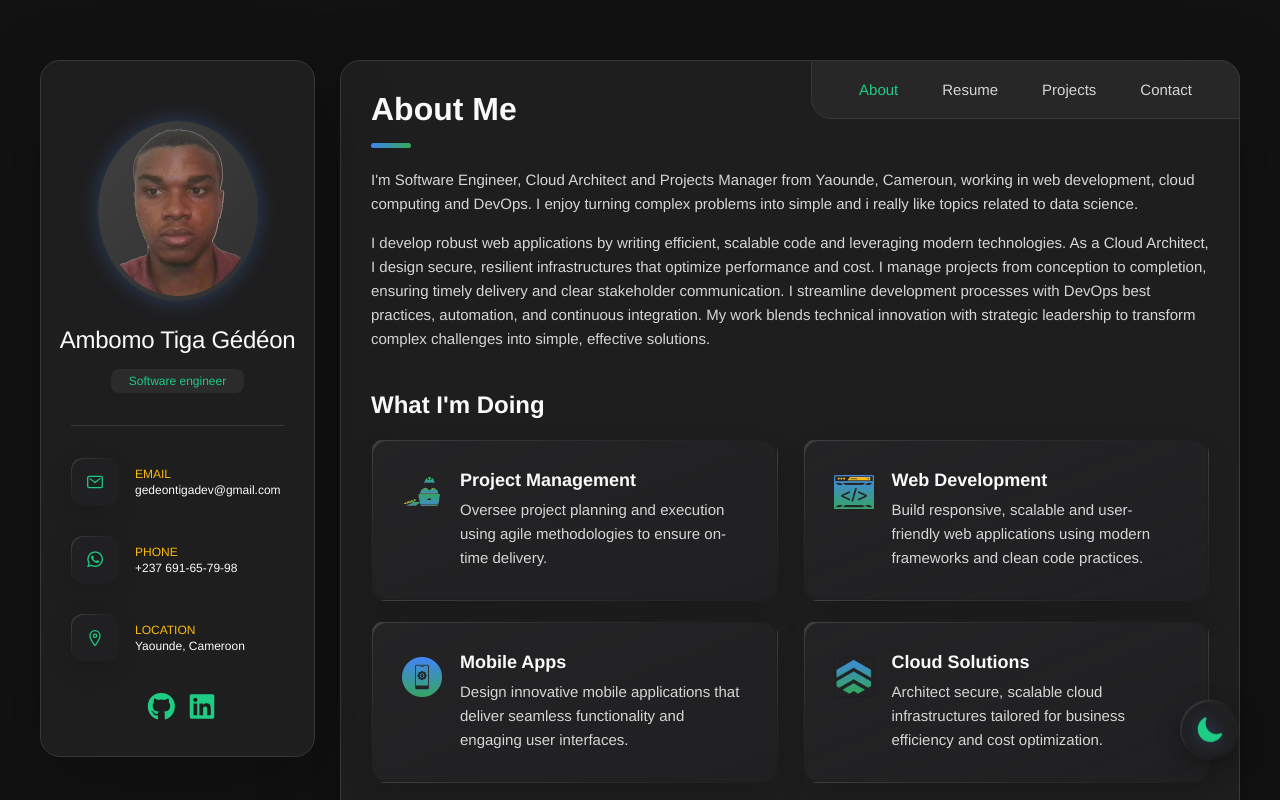
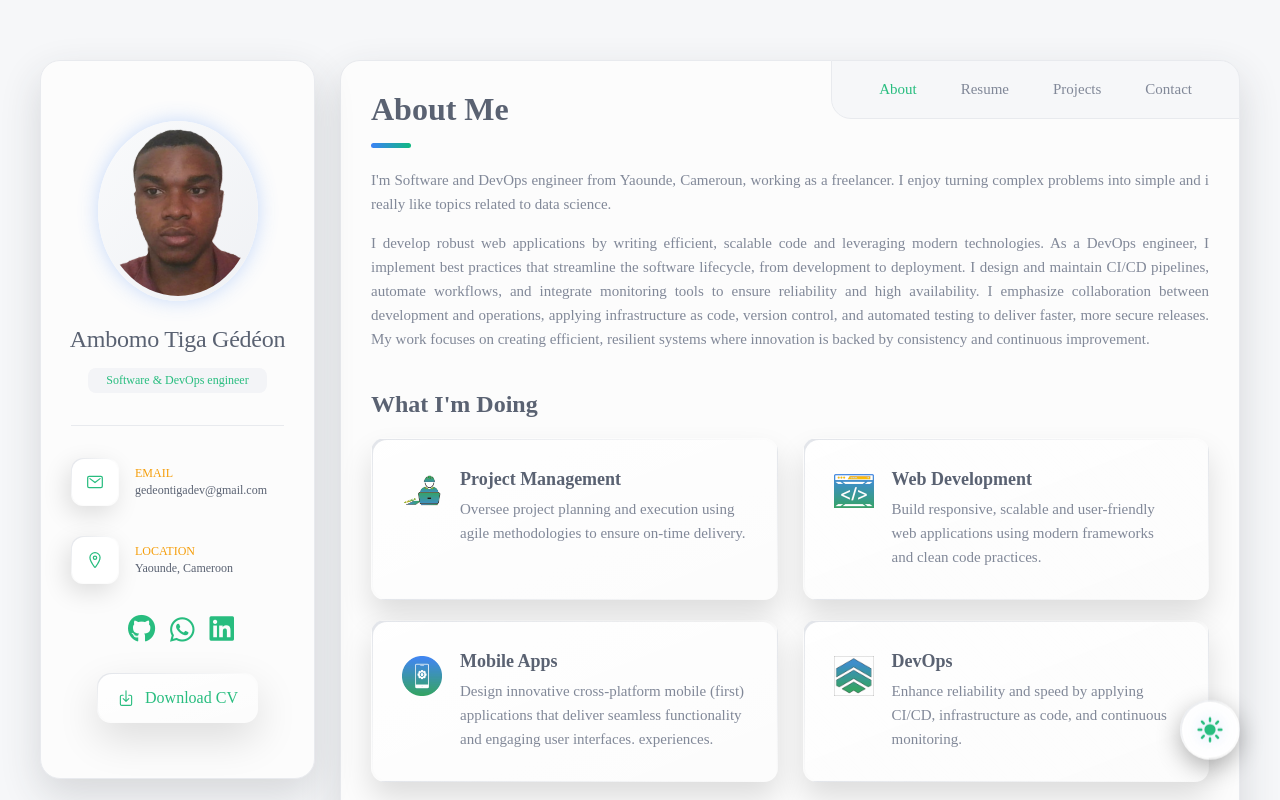
Before and after one commit to gedeontiga/gedeontiga-portfolio, a plain HTML site: page index.html in a window 1280 px wide. Both pictures are taken after a click on the button "Toggle theme". Shown: the top 800 px of the page. Drawn offline with nearby package versions, Linux system fonts and the light colour scheme.

Commit message:
Fix theme switching issues

```diff
--- a/assets/css/style.css
+++ b/assets/css/style.css
@@ -68,7 +68,7 @@
    * typography
    */
   /* font-family */
-  --ff-franklin: "Franklin Gothic Medium", "Arial Narrow", Arial, sans-serif;
+  --ff-franklin: "Times New Roman", Times, serif;
 
   /* font-size */
   --fs-1: 24px;
@@ -102,54 +102,77 @@
   --transition-2: 0.5s ease-in-out;
 }
 
-/* Light Theme */
 [data-theme="light"] {
-  /* gradient */
+  /**  * Page and Card Backgrounds - Soft, Modern Palette  * Warm off-white background with crisp white cards for depth  */
+  --smoky-black: hsl(210, 20%, 97%);
+  --eerie-black-1: hsl(0, 0%, 100%);
+  --eerie-black-2: hsl(0, 0%, 99%);
+  /**  * Text Colors - Softer & More Comfortable  * Reduced contrast for easier reading  */
+  --white-1: hsl(220, 15%, 35%);
+  --white-2: hsl(220, 12%, 40%);
+  --light-gray: hsl(220, 10%, 55%);
+  --light-gray-70: hsla(220, 10%, 55%, 0.75);
+  /**  * Accent Colors - Vibrant & Modern  */
+  --blue-green: hsl(155, 65%, 45%);
+  --primary-color: #3b82f6;
+  --secondary-color: #10b981;
+  --accent-color: #f59e0b;
+  --hover-color: #ef4444;
+  /**  * Borders and Gradients - Refined & Subtle  */
+  --jet: hsl(220, 15%, 92%);
+  --onyx: hsl(220, 20%, 96%);
+  --border-gradient-onyx: linear-gradient(
+    to bottom right,
+    hsl(220, 15%, 90%) 0%,
+    hsla(220, 15%, 90%, 0) 50%
+  );
   --bg-gradient-onyx: linear-gradient(
     to bottom right,
-    hsl(0, 0%, 95%) 3%,
-    hsl(0, 0%, 90%) 97%
+    hsl(210, 25%, 98%) 3%,
+    hsl(220, 20%, 95%) 97%
   );
   --bg-gradient-jet: linear-gradient(
       to bottom right,
-      hsla(0, 0%, 98%, 0.8) 0%,
-      hsla(0, 0%, 95%, 0) 100%
+      hsla(220, 25%, 100%, 0.9) 0%,
+      hsla(220, 20%, 98%, 0) 100%
     ),
-    hsl(0, 0%, 96%);
+    hsl(0, 0%, 99%);
   --bg-gradient-yellow-1: linear-gradient(
     to bottom right,
-    hsl(45, 100%, 71%) 0%,
-    hsla(36, 100%, 69%, 0) 50%
+    hsl(45, 95%, 65%) 0%,
+    hsla(36, 95%, 65%, 0) 50%
   );
   --bg-gradient-yellow-2: linear-gradient(
       135deg,
-      hsla(45, 100%, 71%, 0.4) 0%,
-      hsla(35, 100%, 68%, 0) 59.86%
+      hsla(45, 95%, 70%, 0.35) 0%,
+      hsla(35, 95%, 68%, 0) 59.86%
     ),
-    hsl(0, 0%, 96%);
-  --border-gradient-onyx: linear-gradient(
-    to bottom right,
-    hsl(0, 0%, 85%) 0%,
-    hsla(0, 0%, 85%, 0) 50%
-  );
-
-  /* solid */
-  --jet: hsl(0, 0%, 85%);
-  --onyx: hsl(0, 0%, 92%);
-  --eerie-black-1: hsl(0, 0%, 96%);
-  --eerie-black-2: hsl(0, 0%, 98%);
-  --smoky-black: hsl(0, 0%, 100%);
-  --white-1: hsl(0, 0%, 10%);
-  --white-2: hsl(0, 0%, 15%);
-  --light-gray: hsl(0, 0%, 30%);
-  --light-gray-70: hsla(0, 0%, 30%, 0.7);
-
-  /* shadow */
-  --shadow-1: -4px 8px 24px hsla(0, 0%, 0%, 0.08);
-  --shadow-2: 0 16px 30px hsla(0, 0%, 0%, 0.08);
-  --shadow-3: 0 16px 40px hsla(0, 0%, 0%, 0.08);
-  --shadow-4: 0 25px 50px hsla(0, 0%, 0%, 0.06);
-  --shadow-5: 0 24px 80px hsla(0, 0%, 0%, 0.1);
+    hsl(220, 20%, 98%);
+  --text-gradient-blue: linear-gradient(to right, #3b82f6, #10b981);
+  /**  * Shadows - Elegant & Layered  */
+  --shadow-1: 0 2px 8px hsla(220, 15%, 20%, 0.08);
+  --shadow-2: 0 4px 16px hsla(220, 15%, 20%, 0.1);
+  --shadow-3: 0 8px 24px hsla(220, 15%, 20%, 0.12);
+  --shadow-4: 0 12px 32px hsla(220, 15%, 20%, 0.14);
+  --shadow-5: 0 16px 40px hsla(220, 15%, 20%, 0.16);
+}
+
+.cv-btn {
+  margin-top: 15px; /* Adds some space above the button */
+  width: 100%;
+  justify-content: center;
+}
+
+.cv-btn ion-icon {
+  font-size: 18px; /* Matches the contact form button icon */
+}
+
+/* Make it look good on larger screens */
+@media (min-width: 1250px) {
+  .cv-btn {
+    margin: 25px auto; /* Center it nicely in the sidebar */
+    width: 80%;
+  }
 }
 
 /*-----------------------------------*\ #RESET
@@ -219,6 +242,7 @@ html {
 
 body {
   background: var(--smoky-black);
+  /* font-family: "Times New Roman", Times, serif; */
 }
 
 /*-----------------------------------*\
@@ -660,7 +684,7 @@ main {
   bottom: 0;
   left: 0;
   width: 100%;
-  background: hsla(240, 1%, 17%, 0.75);
+  background: var(--smoky-black);
   backdrop-filter: blur(10px);
   border: 1px solid var(--jet);
   border-radius: 12px 12px 0 0;
@@ -747,7 +771,7 @@ main {
 
 /* Enhanced About Section */
 .about-text p {
-  animation: fadeIn var(--transition-medium);
+  animation: fadeIn var(--transition-slow) forwards;
   animation-fill-mode: both;
 }
 
@@ -903,6 +927,7 @@ main {
   font-size: var(--fs-6);
   font-weight: var(--fw-300);
   line-height: 1.6;
+  text-align: justify;
 }
 
 .about-text p {
--- a/index.html
+++ b/index.html
@@ -23,6 +23,46 @@
       rel="stylesheet"
       href="https://cdnjs.cloudflare.com/ajax/libs/font-awesome/6.7.2/css/all.min.css"
     />
+    <script
+      type="module"
+      src="https://unpkg.com/ionicons@5.5.2/dist/ionicons/ionicons.esm.js"
+    ></script>
+    <script
+      nomodule
+      src="https://unpkg.com/ionicons@5.5.2/dist/ionicons/ionicons.js"
+    ></script>
+
+    <script>
+      document.addEventListener("DOMContentLoaded", function () {
+        const themeToggle = document.getElementById("themeToggle");
+        const moonIcon = document.getElementById("moonIcon");
+        const sunIcon = document.getElementById("sunIcon");
+        const html = document.documentElement;
+
+        // Check for saved theme preference or default to 'dark'
+        const currentTheme = localStorage.getItem("theme") || "dark";
+        html.setAttribute("data-theme", currentTheme);
+
+        // Update icon based on current theme
+        if (currentTheme === "light") {
+          moonIcon.classList.remove("active");
+          sunIcon.classList.add("active");
+        }
+
+        // Toggle theme
+        themeToggle.addEventListener("click", function () {
+          const theme = html.getAttribute("data-theme");
+          const newTheme = theme === "dark" ? "light" : "dark";
+
+          html.setAttribute("data-theme", newTheme);
+          localStorage.setItem("theme", newTheme);
+
+          // Toggle icons
+          moonIcon.classList.toggle("active");
+          sunIcon.classList.toggle("active");
+        });
+      });
+    </script>
 
     <!--
     - google font link
@@ -71,7 +111,7 @@
           <div class="info-content">
             <h1 class="name" title="Richard hanrick">Ambomo Tiga Gédéon</h1>
 
-            <p class="title">Software engineer</p>
+            <p class="title">Software & DevOps engineer</p>
           </div>
 
           <button class="info_more-btn" data-sidebar-btn>
@@ -103,20 +143,6 @@
 
             <li class="contact-item">
               <div class="icon-box">
-                <i class="fab fa-whatsapp"></i>
-              </div>
-
-              <div class="contact-info">
-                <p class="contact-title">Phone</p>
-
-                <a href="https://wa.me/1237691657998" class="contact-link"
-                  >+237 691-65-79-98</a
-                >
-              </div>
-            </li>
-
-            <li class="contact-item">
-              <div class="icon-box">
                 <ion-icon name="location-outline"></ion-icon>
               </div>
 
@@ -138,6 +164,12 @@
             </li>
 
             <li class="social-item">
+              <a href="https://wa.me/1237691657998" class="contact-link"
+                ><i class="fab fa-whatsapp"></i
+              ></a>
+            </li>
+
+            <li class="social-item">
               <a
                 href="www.linkedin.com/in/gedeon-tiga-9a32b3296"
                 class="social-link"
@@ -146,6 +178,10 @@
               </a>
             </li>
           </ul>
+          <a href="./assets/My_CV.pdf" class="form-btn cv-btn" download>
+            <ion-icon name="download-outline"></ion-icon>
+            <span>Download CV</span>
+          </a>
         </div>
       </aside>
 
@@ -189,22 +225,23 @@
 
           <section class="about-text">
             <p>
-              I'm Software Engineer, Cloud Architect and Projects Manager from
-              Yaounde, Cameroun, working in web development, cloud computing and
-              DevOps. I enjoy turning complex problems into simple and i really
-              like topics related to data science.
+              I'm Software and DevOps engineer from Yaounde, Cameroun, working
+              as a freelancer. I enjoy turning complex problems into simple and
+              i really like topics related to data science.
             </p>
 
             <p>
               I develop robust web applications by writing efficient, scalable
-              code and leveraging modern technologies. As a Cloud Architect, I
-              design secure, resilient infrastructures that optimize performance
-              and cost. I manage projects from conception to completion,
-              ensuring timely delivery and clear stakeholder communication. I
-              streamline development processes with DevOps best practices,
-              automation, and continuous integration. My work blends technical
-              innovation with strategic leadership to transform complex
-              challenges into simple, effective solutions.
+              code and leveraging modern technologies. As a DevOps engineer, I
+              implement best practices that streamline the software lifecycle,
+              from development to deployment. I design and maintain CI/CD
+              pipelines, automate workflows, and integrate monitoring tools to
+              ensure reliability and high availability. I emphasize
+              collaboration between development and operations, applying
+              infrastructure as code, version control, and automated testing to
+              deliver faster, more secure releases. My work focuses on creating
+              efficient, resilient systems where innovation is backed by
+              consistency and continuous improvement.
             </p>
           </section>
 
@@ -268,10 +305,9 @@
                   <h4 class="h4 service-item-title">Mobile apps</h4>
 
                   <p class="service-item-text">
-                    Design innovative mobile applications that deliver seamless
-                    functionality and engaging user interfaces.
-                    <!-- Leverage cross-platform development for efficient, feature-rich
-                    experiences. -->
+                    Design innovative cross-platform mobile (first) applications
+                    that deliver seamless functionality and engaging user
+                    interfaces. experiences.
                   </p>
                 </div>
               </li>
@@ -286,11 +322,11 @@
                 </div>
 
                 <div class="service-content-box">
-                  <h4 class="h4 service-item-title">Cloud solutions</h4>
+                  <h4 class="h4 service-item-title">DevOps</h4>
 
                   <p class="service-item-text">
-                    Architect secure, scalable cloud infrastructures tailored
-                    for business efficiency and cost optimization.
+                    Enhance reliability and speed by applying CI/CD,
+                    infrastructure as code, and continuous monitoring.
                   </p>
                 </div>
               </li>
@@ -972,15 +1008,15 @@
               </li>
 
               <li class="filter-item">
-                <button data-filter-btn>Web design</button>
+                <button data-filter-btn>Web</button>
               </li>
 
               <li class="filter-item">
-                <button data-filter-btn>Applications</button>
+                <button data-filter-btn>Mobile</button>
               </li>
 
               <li class="filter-item">
-                <button data-filter-btn>Web development</button>
+                <button data-filter-btn>Desktop</button>
               </li>
             </ul>
 
@@ -1001,15 +1037,15 @@
                 </li>
 
                 <li class="select-item">
-                  <button data-select-item>Web design</button>
+                  <button data-select-item>Web</button>
                 </li>
 
                 <li class="select-item">
-                  <button data-select-item>Applications</button>
+                  <button data-select-item>Mobile</button>
                 </li>
 
                 <li class="select-item">
-                  <button data-select-item>Web development</button>
+                  <button data-select-item>Desktop</button>
                 </li>
               </ul>
             </div>
@@ -1020,7 +1056,7 @@
                 data-filter-item
                 data-category="web development"
               >
-                <a href="#">
+                <a href="https://github.com/gedeontiga/Studor_backend">
                   <figure class="project-img">
                     <div class="project-item-icon-box">
                       <ion-icon name="eye-outline"></ion-icon>
@@ -1028,12 +1064,12 @@
 
                     <img
                       src="./assets/images/project-1.jpg"
-                      alt="finance"
+                      alt="studor"
                       loading="lazy"
                     />
                   </figure>
 
-                  <h3 class="project-title">Finance</h3>
+                  <h3 class="project-title">StudOr</h3>
 
                   <p class="project-category">Web development</p>
                 </a>
@@ -1044,7 +1080,7 @@
                 data-filter-item
                 data-category="web development"
               >
-                <a href="#">
+                <a href="https://github.com/gedeontiga">
                   <figure class="project-img">
                     <div class="project-item-icon-box">
                       <ion-icon name="eye-outline"></ion-icon>
@@ -1052,14 +1088,14 @@
 
                     <img
                       src="./assets/images/project-2.png"
-                      alt="orizon"
+                      alt="Schedule Management"
                       loading="lazy"
                     />
                   </figure>
 
-                  <h3 class="project-title">Orizon</h3>
+                  <h3 class="project-title">Schedule Management</h3>
 
-                  <p class="project-category">Web development</p>
+                  <p class="project-category">Mobile</p>
                 </a>
               </li>
 
@@ -1068,7 +1104,7 @@
                 data-filter-item
                 data-category="web design"
               >
-                <a href="#">
+                <a href="https://github.com/gedeontiga">
                   <figure class="project-img">
                     <div class="project-item-icon-box">
                       <ion-icon name="eye-outline"></ion-icon>
@@ -1076,14 +1112,14 @@
 
                     <img
                       src="./assets/images/project-3.jpg"
-                      alt="fundo"
+                      alt="Squares Conquest"
                       loading="lazy"
                     />
                   </figure>
 
-                  <h3 class="project-title">Fundo</h3>
+                  <h3 class="project-title">Squares Conquest</h3>
 
-                  <p class="project-category">Web design</p>
+                  <p class="project-category">Mobile</p>
                 </a>
               </li>
 
@@ -1092,7 +1128,7 @@
                 data-filter-item
                 data-category="applications"
               >
-                <a href="#">
+                <a href="https://github.com/gedeontiga">
                   <figure class="project-img">
                     <div class="project-item-icon-box">
                       <ion-icon name="eye-outline"></ion-icon>
@@ -1100,14 +1136,14 @@
 
                     <img
                       src="./assets/images/project-4.png"
-                      alt="brawlhalla"
+                      alt="Food App"
                       loading="lazy"
                     />
                   </figure>
 
-                  <h3 class="project-title">Brawlhalla</h3>
+                  <h3 class="project-title">Food App</h3>
 
-                  <p class="project-category">Applications</p>
+                  <p class="project-category">Mobile</p>
                 </a>
               </li>
 
@@ -1116,7 +1152,7 @@
                 data-filter-item
                 data-category="web design"
               >
-                <a href="#">
+                <a href="https://github.com/gedeontiga">
                   <figure class="project-img">
                     <div class="project-item-icon-box">
                       <ion-icon name="eye-outline"></ion-icon>
@@ -1124,14 +1160,14 @@
 
                     <img
                       src="./assets/images/project-5.png"
-                      alt="dsm."
+                      alt="AHP App"
                       loading="lazy"
                     />
                   </figure>
 
-                  <h3 class="project-title">DSM.</h3>
+                  <h3 class="project-title">AHP App</h3>
 
-                  <p class="project-category">Web design</p>
+                  <p class="project-category">Desktop</p>
                 </a>
               </li>
 
@@ -1140,7 +1176,7 @@
                 data-filter-item
                 data-category="web design"
               >
-                <a href="#">
+                <a href="https://github.com/gedeontiga">
                   <figure class="project-img">
                     <div class="project-item-icon-box">
                       <ion-icon name="eye-outline"></ion-icon>
@@ -1148,12 +1184,12 @@
 
                     <img
                       src="./assets/images/project-6.png"
-                      alt="metaspark"
+                      alt="Time Series App"
                       loading="lazy"
                     />
                   </figure>
 
-                  <h3 class="project-title">MetaSpark</h3>
+                  <h3 class="project-title">Time Series App</h3>
 
                   <p class="project-category">Web design</p>
                 </a>
@@ -1164,7 +1200,7 @@
                 data-filter-item
                 data-category="web development"
               >
-                <a href="#">
+                <a href="https://github.com/gedeontiga">
                   <figure class="project-img">
                     <div class="project-item-icon-box">
                       <ion-icon name="eye-outline"></ion-icon>
@@ -1188,7 +1224,7 @@
                 data-filter-item
                 data-category="applications"
               >
-                <a href="#">
+                <a href="https://github.com/gedeontiga">
                   <figure class="project-img">
                     <div class="project-item-icon-box">
                       <ion-icon name="eye-outline"></ion-icon>
@@ -1212,7 +1248,7 @@
                 data-filter-item
                 data-category="web development"
               >
-                <a href="#">
+                <a href="https://github.com/gedeontiga">
                   <figure class="project-img">
                     <div class="project-item-icon-box">
                       <ion-icon name="eye-outline"></ion-icon>
@@ -1320,34 +1356,6 @@
           window.addEventListener('load', function() {
             document.querySelector('.page-loader').classList.add('hidden');
           });
-      // Theme Toggle Functionality
-      const themeToggle = document.getElementById('themeToggle');
-      const moonIcon = document.getElementById('moonIcon');
-      const sunIcon = document.getElementById('sunIcon');
-      const html = document.documentElement;
-
-      // Check for saved theme preference or default to 'dark'
-      const currentTheme = localStorage.getItem('theme') || 'dark';
-      html.setAttribute('data-theme', currentTheme);
-
-      // Update icon based on current theme
-      if (currentTheme === 'light') {
-        moonIcon.classList.remove('active');
-        sunIcon.classList.add('active');
-      }
-
-      // Toggle theme
-      themeToggle.addEventListener('click', function() {
-        const theme = html.getAttribute('data-theme');
-        const newTheme = theme === 'dark' ? 'light' : 'dark';
-
-        html.setAttribute('data-theme', newTheme);
-        localStorage.setItem('theme', newTheme);
-
-        // Toggle icons
-        moonIcon.classList.toggle('active');
-        sunIcon.classList.toggle('active');
-      });
 
       // Hide loader when page is fully loaded
       window.addEventListener('load', function() {
@@ -1381,17 +1389,5 @@
             }
           }, 3000);
     </script>
-
-    <!--
-    - ionicon link
-  -->
-    <script
-      type="module"
-      src="https://unpkg.com/ionicons@5.5.2/dist/ionicons/ionicons.esm.js"
-    ></script>
-    <script
-      nomodule
-      src="https://unpkg.com/ionicons@5.5.2/dist/ionicons/ionicons.js"
-    ></script>
   </body>
 </html>
```
